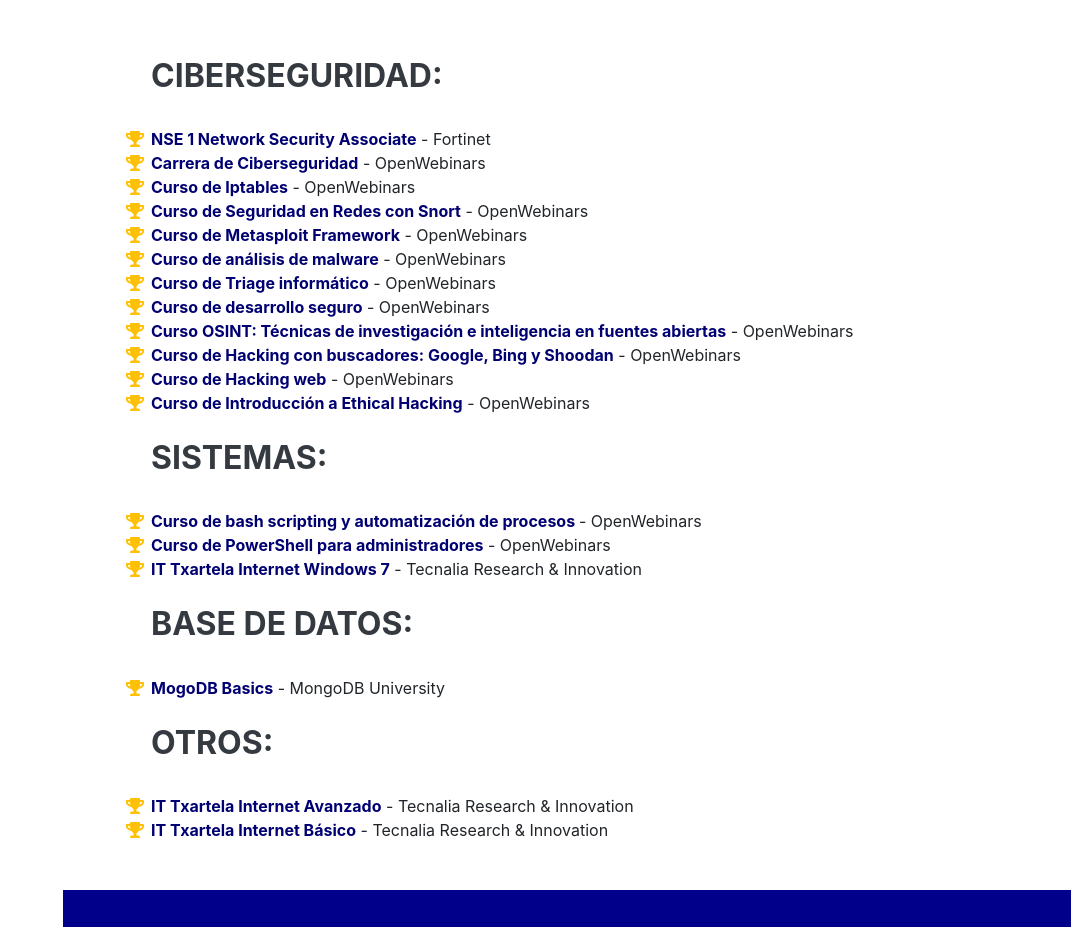
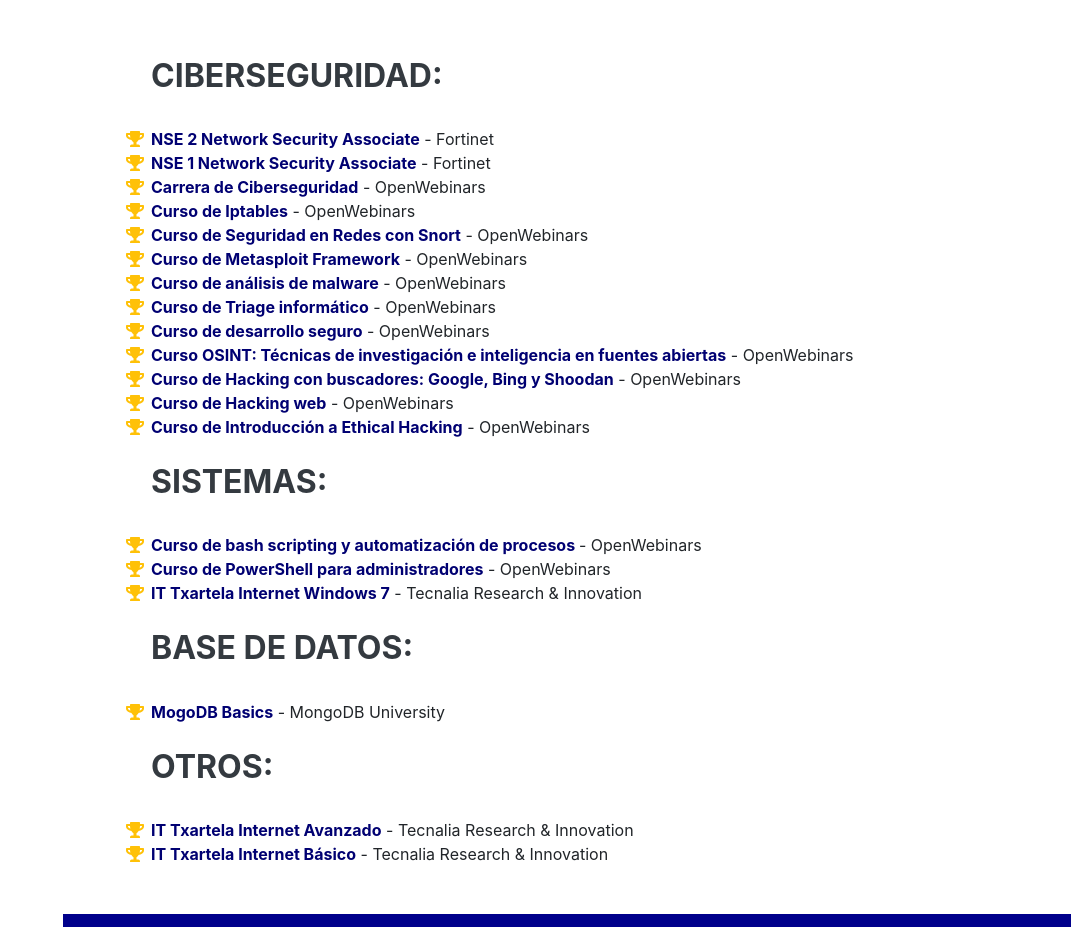
Before and after one commit to JohnRequejoLopez/CURRICULUMVITAE_WEBGUNEA, a plain HTML site: page index.html in a window 1280 px wide. Shown: the part 3980-4907 px from the top of the page, without its empty margins (209-1280 px from the left). Drawn offline with Linux system fonts and the light colour scheme; a web font is replaced by a local one.

Commit message:
Update index.html

```diff
--- a/index.html
+++ b/index.html
@@ -282,6 +282,10 @@
           </br>
         <h3>Ciberseguridad:</h3>
           </br>
+       <li>
+            <i class="fa-li fa fa-trophy text-warning"></i>
+               <b><a href="certificates/NSE_2_Certificate.pdf" type="text-decoration:none;" target="_blank";>
+                 NSE 2 Network Security Associate</a></b> - Fortinet</li>
       <li>
             <i class="fa-li fa fa-trophy text-warning"></i>
                <b><a href="certificates/NSE_1_Certificate.pdf" type="text-decoration:none;" target="_blank";>
```
